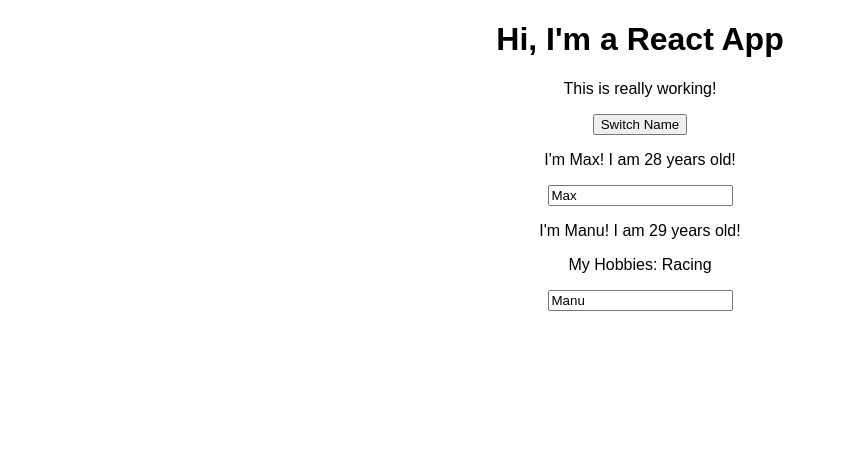
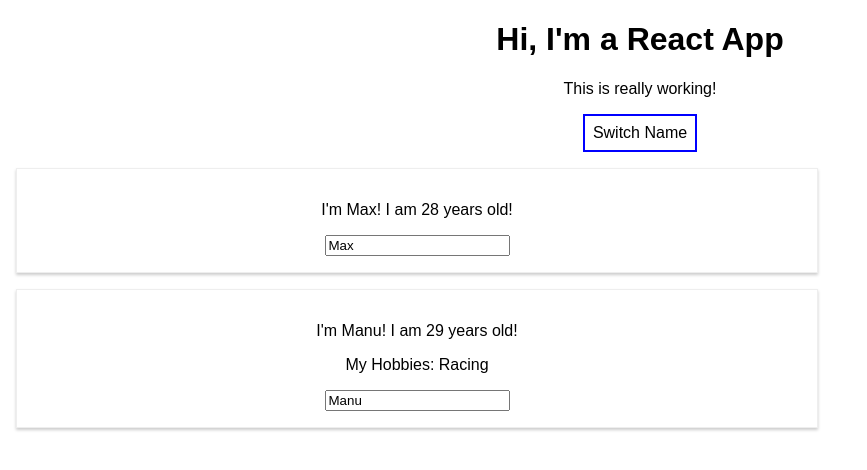
Before and after one commit to sethlewandowski/reactTheCompleteGuideUdemy, a React (Create React App) app in the folder Section3/react-complete-guide/: page / in a window 1280 px wide. Shown: the top 470 px of the page, without its empty margins (0-867 px from the left). Built offline with nearby package versions, Linux system fonts and the light colour scheme.

Commit message:
inline styles vs global styles

```diff
--- a/Section3/react-complete-guide/src/App.js
+++ b/Section3/react-complete-guide/src/App.js
@@ -33,11 +33,20 @@
     })
   }
   render() {
+    const style = {
+      backgroundColor: "white",
+      font: "inherit",
+      border: "2px solid blue",
+      padding: "8px",
+      cursor: "pointer",
+    }
     return (
       <div className='App'>
         <h1>Hi, I'm a React App</h1>
         <p>This is really working!</p>
-        <button onClick={this.switchNameHandler}>Switch Name</button>
+        <button style={style} onClick={this.switchNameHandler}>
+          Switch Name
+        </button>
         <Person
           name={this.state.persons[0].name}
           age={this.state.persons[0].age}
--- /dev/null
+++ b/Section3/react-complete-guide/src/Person/Person.css
@@ -0,0 +1,9 @@
+.Person {
+  width: 60%;
+  margin: auto;
+  border: 1px solid #eee;
+  box-shadow: 0 2px 3px #ccc;
+  padding: 16px;
+  text-align: center;
+  margin: 16px;
+}
--- a/Section3/react-complete-guide/src/Person/Person.js
+++ b/Section3/react-complete-guide/src/Person/Person.js
@@ -1,8 +1,9 @@
 import React from "react"
+import "./Person.css"
 
 const person = (props) => {
   return (
-    <div onClick={props.click}>
+    <div className='Person' onClick={props.click}>
       <p>
         I'm {props.name}! I am {props.age} years old!
       </p>
```
